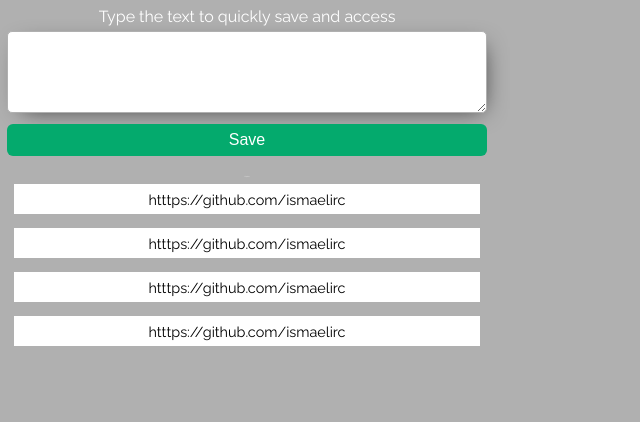
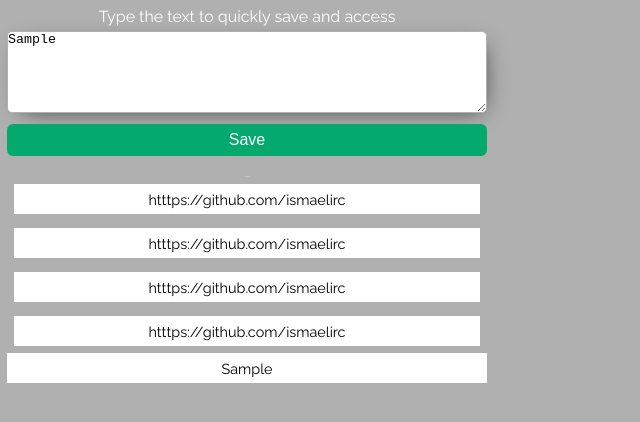
Before and after one commit to ismaelirc/chrome-copy-extension, a browser extension: page index.html in a window 1280 px wide. Both pictures are taken after typing "Sample" into the empty fields and a click on the button "Save". Shown: the whole page, without its empty margins (0-640 px from the left). Drawn offline with Linux system fonts and the light colour scheme; a web font is replaced by a local one.

Commit message:
Create Element init

```diff
--- a/index.html
+++ b/index.html
@@ -8,7 +8,7 @@
     <title>Copy Paste Chrome Extension</title>
 </head>
     <body>
-        <section class="container">
+        <section id="container" class="container">
             <p class="title_page">Type the text to quickly save and access</p>
             <div class="container_input">
                 <textarea class="container_text" id="textTosave"></textarea>
--- a/scripts/script.js
+++ b/scripts/script.js
@@ -17,5 +17,29 @@
 }
 
 function saveToLocalStorage(objCopy){
+    console.log(objCopy);
+
+    const newElement = createElements('container_descriptions');
+    const elementCopy = createElements('copy_description', objCopy.text);
+    newElement.id = objCopy.id;
+    document.getElementById('container').appendChild(elementCopy);
+    let nE = newElement.querySelector(objCopy.id);
+
+    nE.appendChild(elementCopy);
+    document.getElementById('container').appendChild(newElement);
 
 }
+
+function createElements(className,htmlText = '', type = 'div'){
+
+    const element = document.createElement(type);
+    element.classList.add(className);
+
+    if(htmlText){
+        element.appendChild(document.createTextNode(htmlText));
+
+    }
+
+    return element;
+
+}
```
